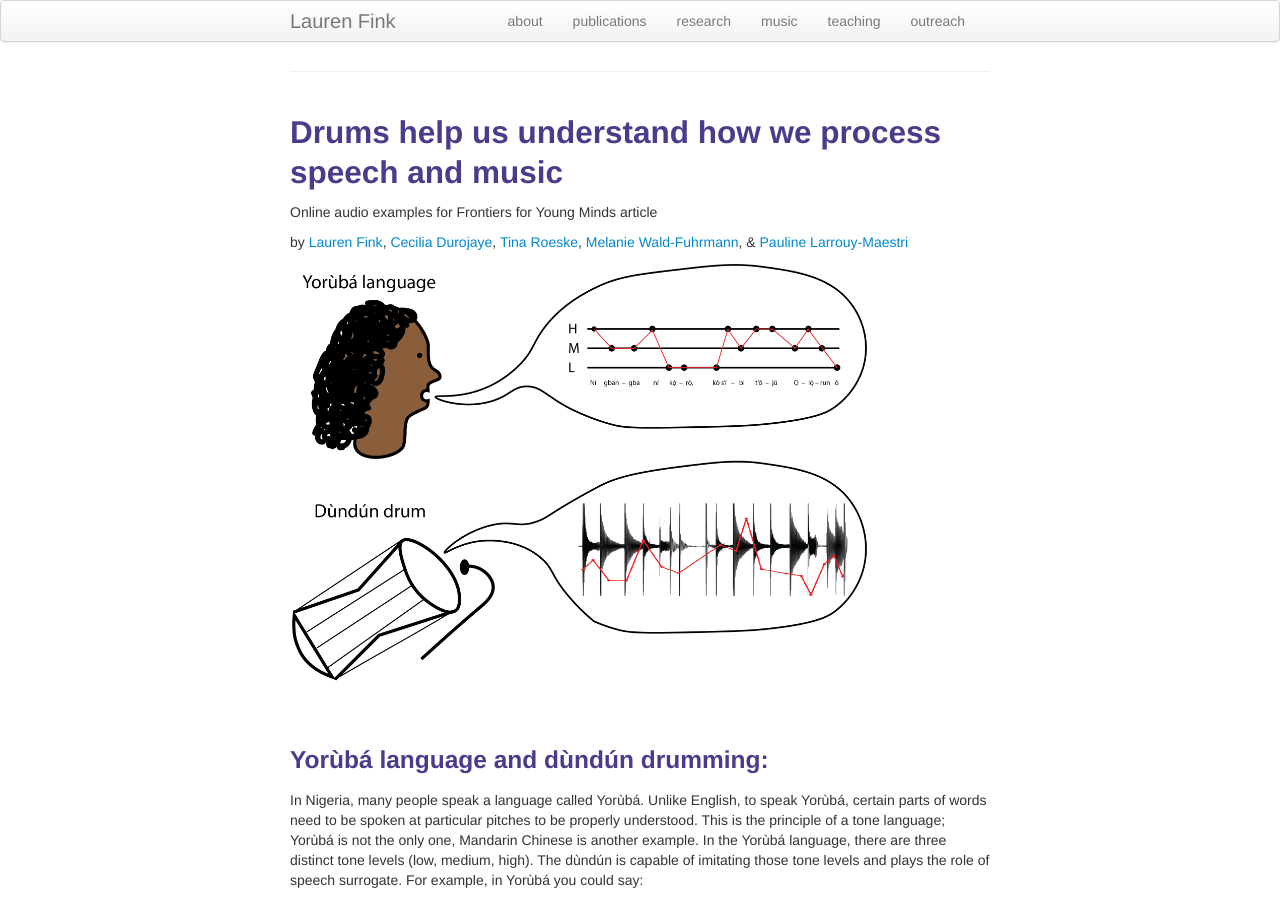
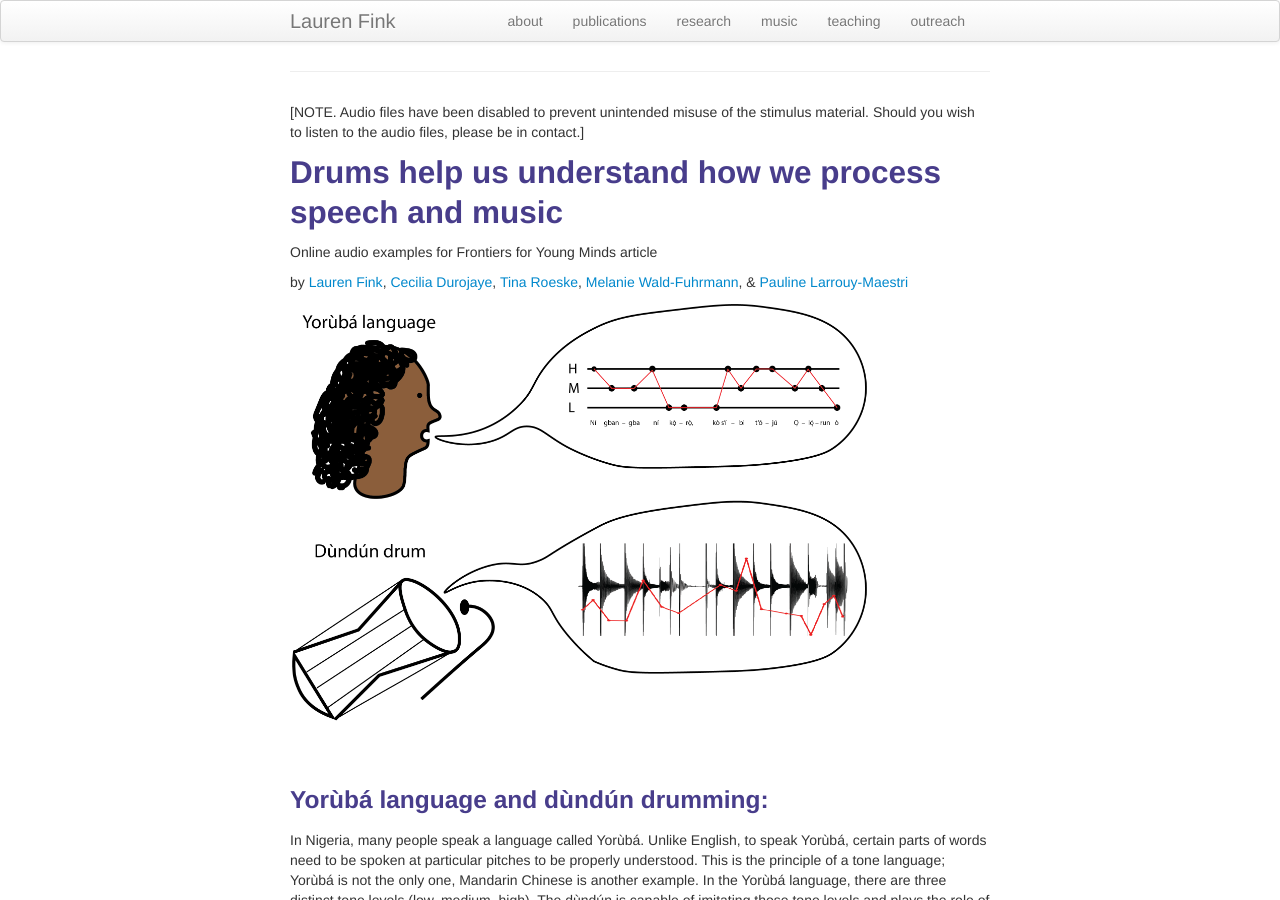
Before and after one commit to lkfink/lkfink.github.io, a Jekyll site: the page built from pages/dundunKids.md, in a window 1280 px wide and 900 px high. Built offline with Jekyll 4.4.1, drawn with Linux system fonts in a browser that asks for light colours; our own code applies the rules of GitHub Pages for plain Markdown files.

Commit message:
add info about stimuli

```diff
--- a/pages/dundunKids.md
+++ b/pages/dundunKids.md
@@ -8,6 +8,8 @@
     gtag('config', 'UA-114823830-1');
   </script>
 </HEAD>
+
+[NOTE. Audio files have been disabled to prevent unintended misuse of the stimulus material. Should you wish to listen to the audio files, please be in contact.]
 
 ## Drums help us understand how we process speech and music
 Online audio examples for Frontiers for Young Minds article
```
